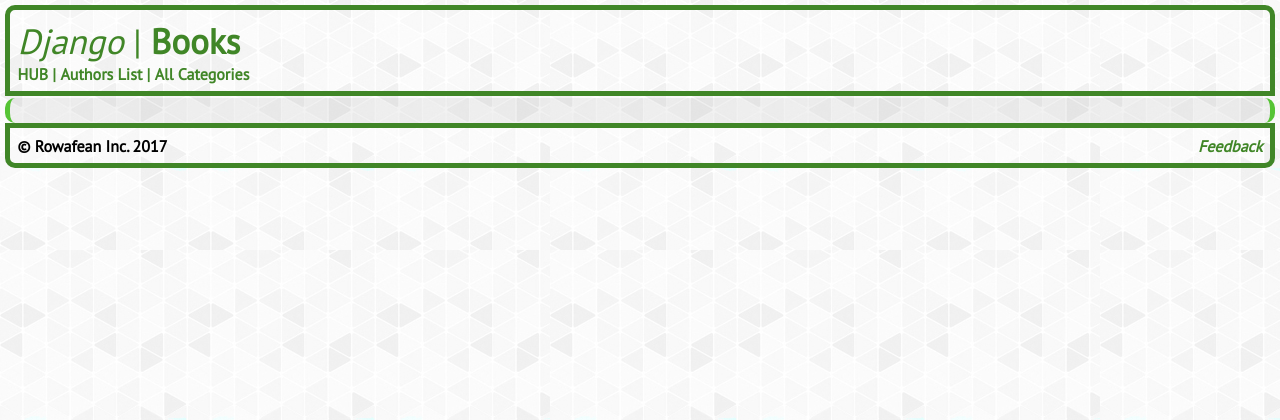
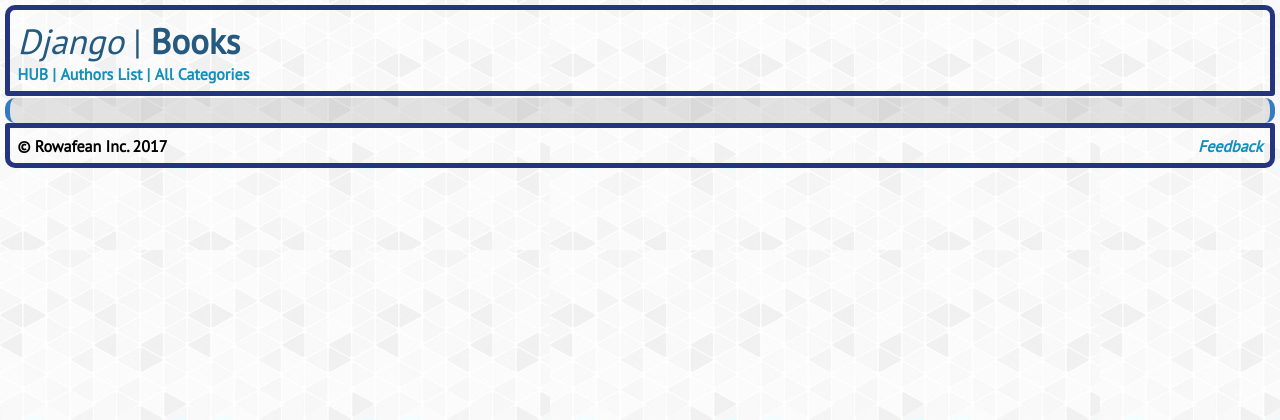
Before and after one commit to RafayelGardishyan/DjangoBooks, a Django app: template blog/templates/blog/author_detail.html in a window 1280 px wide. Shown: the top 420 px of the page. Run offline with Django 3.2, Linux system fonts and the light colour scheme; the template is opened without the code that fills it, so the values that code supplies are empty.

Commit message:
Update base.html

```diff
--- a/blog/templates/blog/base.html
+++ b/blog/templates/blog/base.html
@@ -7,28 +7,28 @@
     <style>
         a.link:link{ text-decoration: none;
 			font-weight:bold;
-            color: #408627;
+            color: #1190bb;
 			}
 
-        a.link:visited{color: #408627;}
+        a.link:visited{color: #1190bb;}
 
-        a.link:hover{color: #105e06;}
+        a.link:hover{color: #107ca0;}
 
-        a.link:active{color: #136001;}
+        a.link:active{color: #107ca0;}
 
         a.linkio:link{text-decoration: none;
 			font-weight:bold;
-            color: #408627;
+            color: #1190bb;
 			}
 
-        a.linkio:visited{color: #408627;}
+        a.linkio:visited{color: #1190bb;}
 
-        a.linkio:hover{color: #408627;}
+        a.linkio:hover{color: #107ca0;}
 
-        a.linkio:active{color: #136001;}
+        a.linkio:active{color: #107ca0;}
 
         .button{
-            background-color: #408627;
+            background-color: #117ca3;
             border: none;
 			color: white;
 			padding: 7.5px 16px;
@@ -41,7 +41,7 @@
 		}
 
         .button:hover {
-			background-color: #45a049;
+			background-color: #1395c4;
 		}
 
         input[type=text], select {
@@ -49,7 +49,7 @@
 			padding: 12px 20px;
 			margin: 8px 0;
 			display: inline-block;
-			border: 1px solid #ccc;
+			border: 1px solid #6688ff;
 			border-radius: 4px;
 			box-sizing: border-box;
 		}
@@ -59,7 +59,7 @@
 			padding: 12px 20px;
 			margin: 8px 0;
 			display: inline-block;
-			border: 1px solid #ccc;
+			border: 1px solid #6688ff;
 			border-radius: 4px;
 			box-sizing: border-box;
 		}
@@ -69,7 +69,7 @@
 			padding: 12px 20px;
 			margin: 8px 0;
 			display: inline-block;
-			border: 1px solid #ccc;
+			border: 1px solid #6688ff;
 			border-radius: 4px;
 			box-sizing: border-box;
 		}
@@ -79,7 +79,7 @@
 			padding: 12px 20px;
 			margin: 8px 0;
 			display: inline-block;
-			border: 1px solid #ccc;
+			border: 1px solid #6688ff;
 			border-radius: 4px;
 			box-sizing: border-box;
 		}
@@ -87,16 +87,15 @@
         .content{
 			padding: 7.5px;
 			border-width: 5px;
-			border-color: #56c435;
+			border-color: #347bc1;
 			border-style: solid;
 			margin-left: 5px;
 			margin-right: 5px;
-			margin-top: 2px;
 			height: auto;
 			border-radius: 10px;
 			border-bottom-style: none;
 			border-top-style: none;
-			background-color: rgba(0,0,0,0.05);
+			background-color: rgba(0,0,0,0.1);
 		}
 
         body{
@@ -109,31 +108,31 @@
             position: sticky;
             padding: 7.5px;
             border-width: 5px;
-            border-color: #408627;
+            border-color: #24347f;
             border-style: solid;
             margin-left: 5px;
             margin-right: 5px;
             margin-top: 5px;
-            border-radius: 10px 10px 0px 0px;
+            border-radius: 10px 10px 3px 3px;
         }
 
         a.home:link{font-size: 35px; text-decoration: none;
-            color: #408627;}
+            color: #245a7f;}
 
-        a.home:visited{color: #408627;}
+        a.home:visited{color: #245a7f;}
 
-        a.home:hover{color: #408627;}
+        a.home:hover{color: #245a7f;}
 
-        a.home:active{color: #136001;}
+        a.home:active{color: #245a7f;}
 
         .footer {
             padding: 7.5px;
             border-width: 5px;
-            border-color: #408627;
+            border-color: #24347f;
             border-style: solid;
             margin-left: 5px;
             margin-right: 5px;
-            border-radius: 0px 0px 10px 10px
+            border-radius: 3px 3px 10px 10px
 			}
 
 		#feedback {
@@ -142,7 +141,7 @@
 
 		.navi {
 			font-weight:bold;
-            color: #408627;
+            color: #1190bb;
 		}
     </style>
 </head>
@@ -169,7 +168,6 @@
 
     {% block footer %}
 
-
     <div class="footer">
         <div class="section-inner clearfix">
             <p><span><b>&copy; Rowafean Inc. 2017</b>
```
